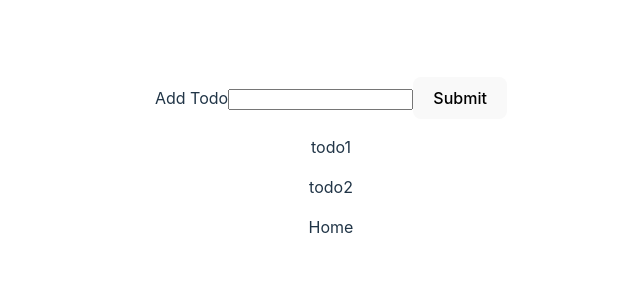
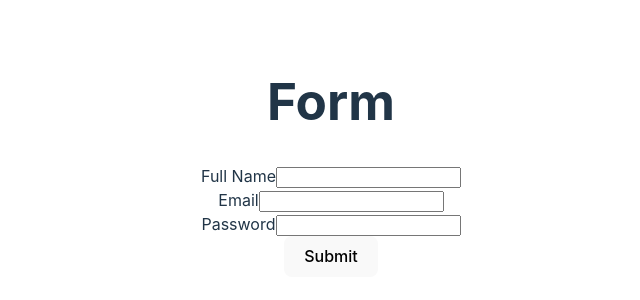
Before and after one commit to rahidulislam/react-practice, a React (Vite) app: page / in a window 1280 px wide. Shown: the part 242-542 px from the top of the page, without its empty margins (309-949 px from the left). Built offline with nearby package versions, Linux system fonts and the light colour scheme.

Commit message:
formik is added

```diff
--- a/package.json
+++ b/package.json
@@ -10,6 +10,7 @@
     "preview": "vite preview"
   },
   "dependencies": {
+    "formik": "^2.4.3",
     "react": "^18.2.0",
     "react-dom": "^18.2.0"
   },
--- a/src/App.jsx
+++ b/src/App.jsx
@@ -23,8 +23,9 @@ function App() {
 
 
       {/* <ConditionalCounter/>
-      <Form onChildData={parenData}/> */}
-      <Home/>
+
+      {/* <Home/> */}
+      <Form />
 
     </>
   )
--- a/src/components/Form/Form.jsx
+++ b/src/components/Form/Form.jsx
@@ -1,43 +1,60 @@
 import React, { useState } from "react";
+import { useFormik } from "formik";
+export default function Form(props) {
+    // const [user, setUser] = useState({ name: "", email: "", password: "" });
+    // const { name, email, password } = user;
 
-export default function Form(props) {
-    const [user, setUser] = useState({ name: "", email: "", password: "" });
-    const { name, email, password } = user;
-    const handleChange = (e) => {
-        console.log(e.target.name);
-        setUser({ ...user, [e.target.name]: e.target.value });
-    };
-    const handleSubmit = (e) => {
-        e.preventDefault();
-        console.log("Form is clicked");
-        console.log(user);
-    };
-    const data = "I am from child data"
-    props.onChildData(data)
+    const formik = useFormik({
+        initialValues: {
+            name: "",
+            email: "",
+            password: "",
+        },
+        onSubmit: (values, {resetForm}) => {
+            console.log(values);
+            resetForm({values:""})
+        }
+    });
+    // const handleChange = (e) => {
+    //     console.log(e.target.name);
+    //     setUser({ ...user, [e.target.name]: e.target.value });
+    // };
+    // const handleSubmit = (e) => {
+    //     e.preventDefault();
+    //     console.log("Form is clicked");
+    //     console.log(user);
+    // };
+    // const data = "I am from child data";
+    // props.onChildData(data);
     return (
         <div>
             <h1>Form</h1>
-            <form action="" onSubmit={handleSubmit}>
+            <form action="" onSubmit={formik.handleSubmit}>
                 <div>
                     <label htmlFor="fullname">Full Name</label>
                     <input
                         type="text"
                         name="name"
-                        value={name}
-                        onChange={handleChange}
+                        value={formik.values.name}
+                        onChange={formik.handleChange}
                     />
                 </div>
                 <div>
                     <label htmlFor="email">Email</label>
-                    <input type="email" name="email" value={email} onChange={handleChange} />
+                    <input
+                        type="email"
+                        name="email"
+                        value={formik.values.email}
+                        onChange={formik.handleChange}
+                    />
                 </div>
                 <div>
                     <label htmlFor="password">Password</label>
                     <input
                         type="password"
                         name="password"
-                        value={password}
-                        onChange={handleChange}
+                        value={formik.values.password}
+                        onChange={formik.handleChange}
                     />
                 </div>
                 <div>
```
Also changed, not shown: 1 other file (tests, documents, lock files or other folders).
